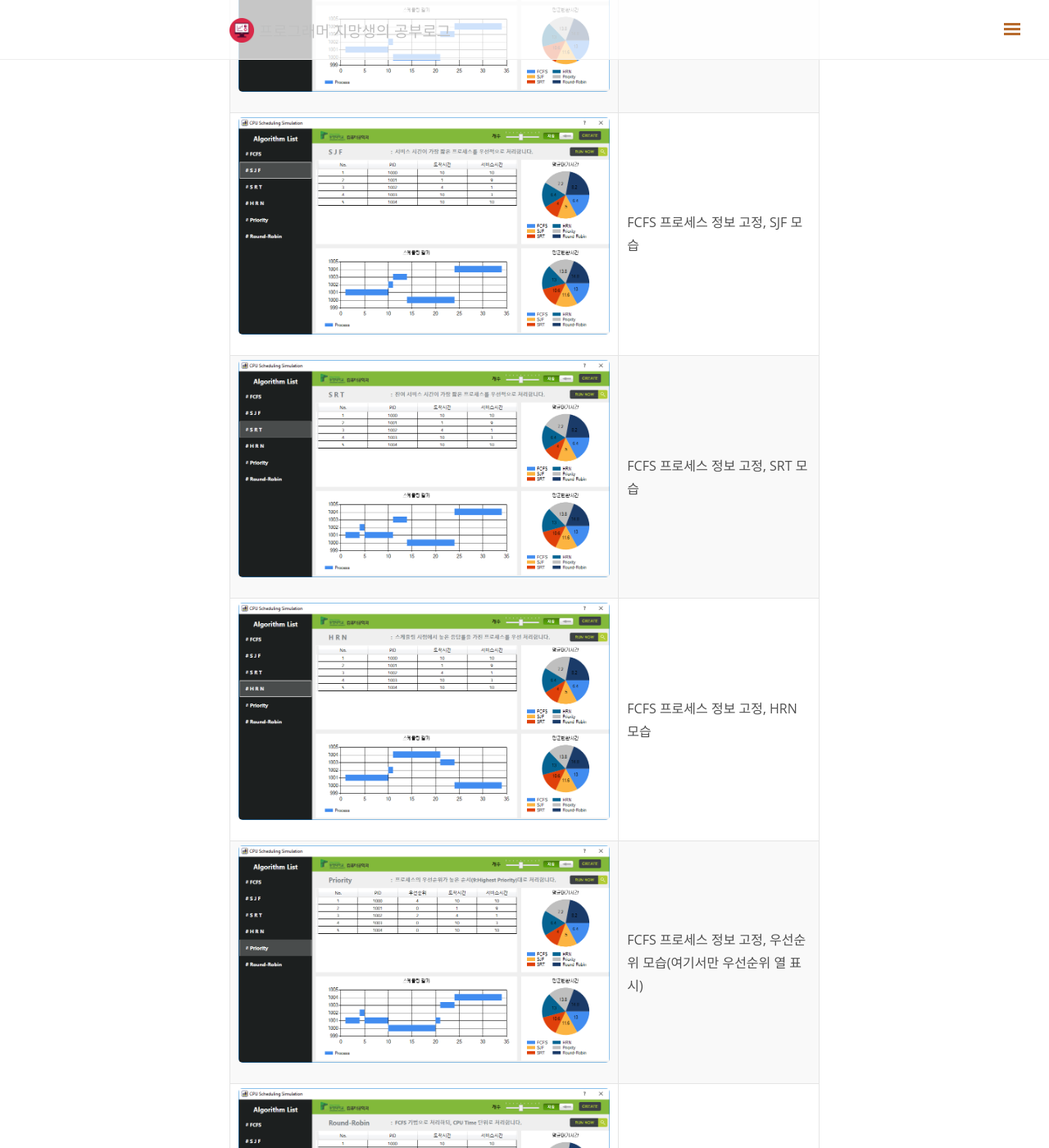
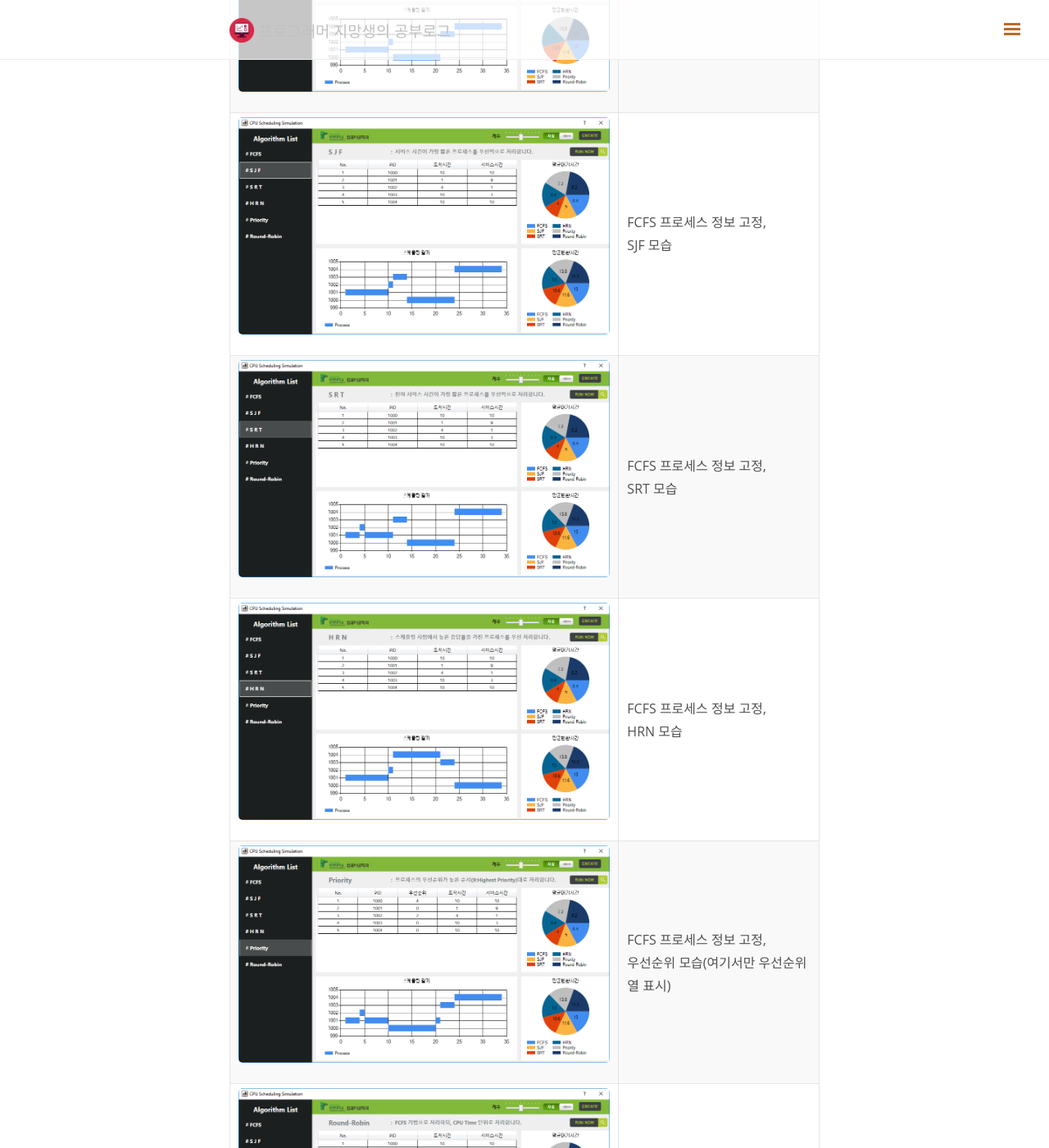
Before and after one commit to level120/level120.github.io, a Jekyll site: the page built from _posts/exam/2017-06-13-Operating-System-CPU-Scheduling.md, in a window 1280 px wide and 1400 px high, scrolled down 2729 px. Shown: the whole window at 82% size. Built offline with Jekyll 4.4.1, drawn with Linux system fonts in a browser that asks for light colours; nearby versions of some CDN libraries; comment, search, counter and statistics services are not loaded; some of the changed text lies outside the part shown.

Commit message:
update post

```diff
--- a/_posts/exam/2017-06-13-Operating-System-CPU-Scheduling.md
+++ b/_posts/exam/2017-06-13-Operating-System-CPU-Scheduling.md
@@ -75,13 +75,13 @@ comments: true
 
 | 화면모습 | 설명 |
 | :-------: | ---- |
-| ![Main View](/asset/img/cpu_opsys/1.PNG) | 좌측의 알고리즘 리스트, 상단의 프로세스 개수, 중앙의 결과 모습 |
+| ![Main View](/asset/img/cpu_opsys/1.PNG) | 좌측의 알고리즘 리스트,<br>상단의 프로세스 개수,<br>중앙의 결과 모습 |
 | ![Main View](/asset/img/cpu_opsys/2.PNG) | 좌측에서 알고리즘 선택 후 프로세스 생성하면 다음과 같은 모습이 등장 |
 | ![Main View](/asset/img/cpu_opsys/3.PNG) | FCFS 결과 모습 |
-| ![Main View](/asset/img/cpu_opsys/4.PNG) | FCFS 프로세스 정보 고정, SJF 모습 |
-| ![Main View](/asset/img/cpu_opsys/5.PNG) | FCFS 프로세스 정보 고정, SRT 모습 |
-| ![Main View](/asset/img/cpu_opsys/6.PNG) | FCFS 프로세스 정보 고정, HRN 모습 |
-| ![Main View](/asset/img/cpu_opsys/7.PNG) | FCFS 프로세스 정보 고정, 우선순위 모습(여기서만 우선순위 열 표시) |
-| ![Main View](/asset/img/cpu_opsys/8.PNG) | FCFS 프로세스 정보 고정, 라운드 로빈 모습 |
+| ![Main View](/asset/img/cpu_opsys/4.PNG) | FCFS 프로세스 정보 고정,<br>SJF 모습 |
+| ![Main View](/asset/img/cpu_opsys/5.PNG) | FCFS 프로세스 정보 고정,<br>SRT 모습 |
+| ![Main View](/asset/img/cpu_opsys/6.PNG) | FCFS 프로세스 정보 고정,<br>HRN 모습 |
+| ![Main View](/asset/img/cpu_opsys/7.PNG) | FCFS 프로세스 정보 고정,<br>우선순위 모습(여기서만 우선순위 열 표시) |
+| ![Main View](/asset/img/cpu_opsys/8.PNG) | FCFS 프로세스 정보 고정,<br>라운드 로빈 모습 |
 | ![Main View](/asset/img/cpu_opsys/9.PNG) | 결과가 나온 뒤 프로세스를 누르면 자세한 정보 제공 |
 | ![Main View](/asset/img/cpu_opsys/10.PNG) | 도움말 기능 포함 |
```
